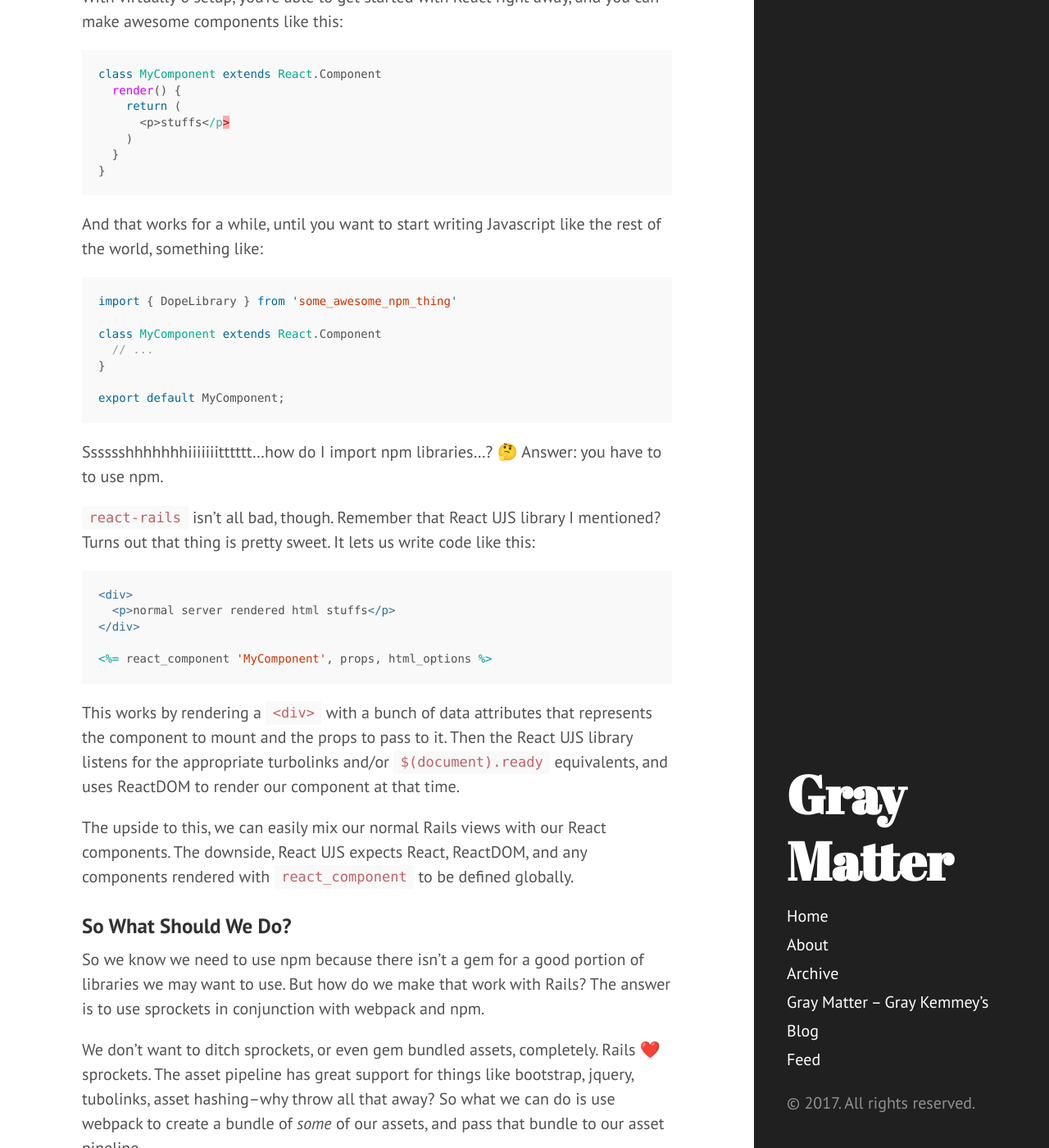
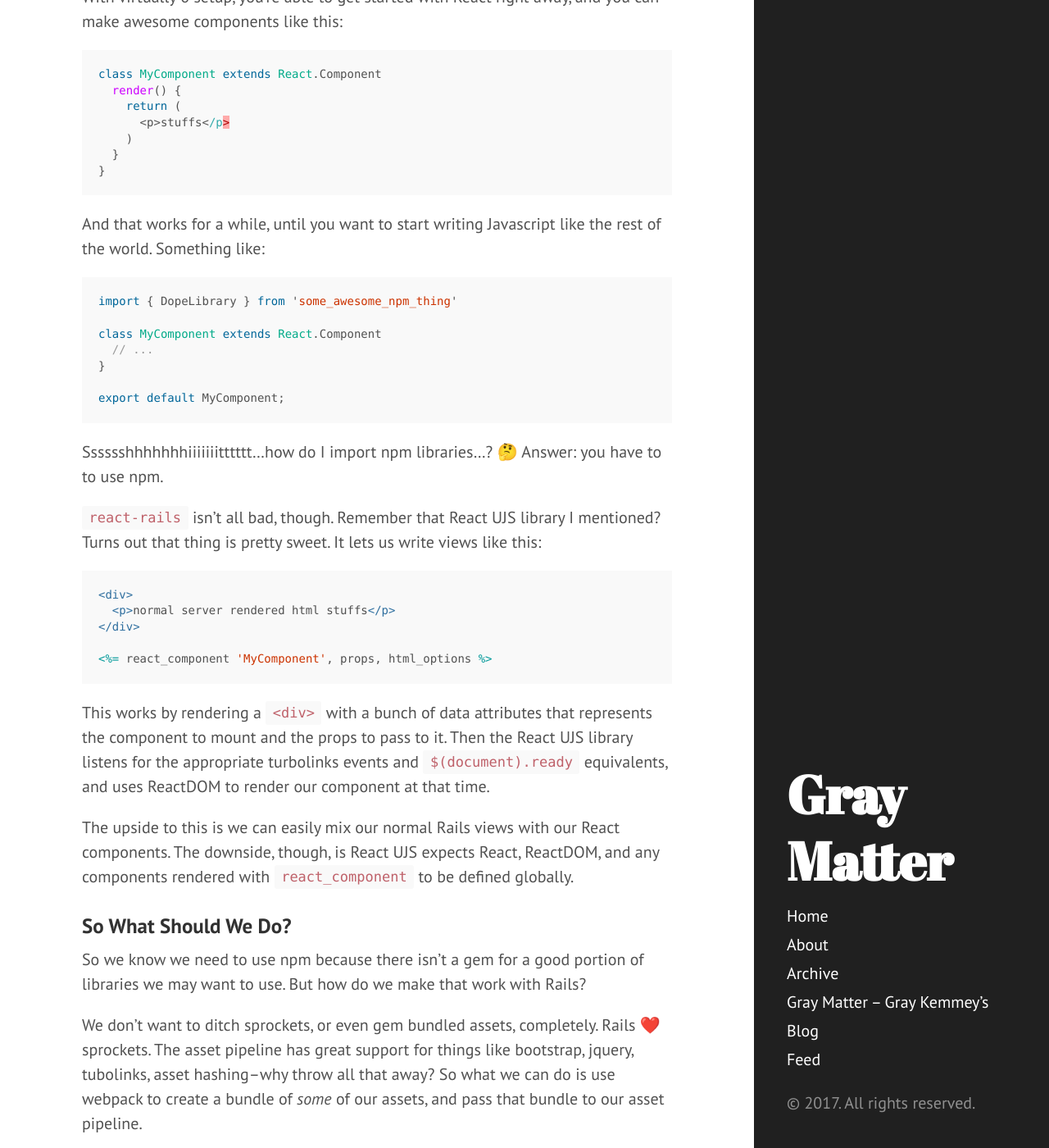
Before and after one commit to gkemmey/gray_matter, a Jekyll site: the page built from _posts/2017-01-19-how-to-use-react-with-rails.md, in a window 1280 px wide and 1400 px high, scrolled down 570 px. Shown: the whole window at 82% size. Built offline with Jekyll 4.4.1, drawn with Linux system fonts in a browser that asks for light colours; comment, search, counter and statistics services are not loaded; some of the changed text lies outside the part shown.

````diff
--- a/_posts/2017-01-19-how-to-use-react-with-rails.md
+++ b/_posts/2017-01-19-how-to-use-react-with-rails.md
@@ -26,7 +26,7 @@ class MyComponent extends React.Component
 }
 {% endhighlight %}
 
-And that works for a while, until you want to start writing Javascript like the rest of the world, something like:
+And that works for a while, until you want to start writing Javascript like the rest of the world. Something like:
 
 {% highlight javascript %}
 import { DopeLibrary } from 'some_awesome_npm_thing'
@@ -40,7 +40,7 @@ export default MyComponent;
 
 Sssssshhhhhhhiiiiiiitttttt...how do I import npm libraries...? 🤔 Answer: you have to to use npm.
 
-`react-rails` isn't all bad, though. Remember that React UJS library I mentioned? Turns out that thing is pretty sweet. It lets us write code like this:
+`react-rails` isn't all bad, though. Remember that React UJS library I mentioned? Turns out that thing is pretty sweet. It lets us write views like this:
 
 {% highlight erb %}
 <div>
@@ -50,17 +50,17 @@ Sssssshhhhhhhiiiiiiitttttt...how do I import npm libraries...? 🤔 Answer: you
 <%= react_component 'MyComponent', props, html_options %>
 {% endhighlight %}
 
-This works by rendering a `<div>` with a bunch of data attributes that represents the component to mount and the props to pass to it. Then the React UJS library listens for the appropriate turbolinks and/or `$(document).ready` equivalents, and uses ReactDOM to render our component at that time.
+This works by rendering a `<div>` with a bunch of data attributes that represents the component to mount and the props to pass to it. Then the React UJS library listens for the appropriate turbolinks events and `$(document).ready` equivalents, and uses ReactDOM to render our component at that time.
 
-The upside to this, we can easily mix our normal Rails views with our React components. The downside, React UJS expects React, ReactDOM, and any components rendered with `react_component` to be defined globally.
+The upside to this is we can easily mix our normal Rails views with our React components. The downside, though, is React UJS expects React, ReactDOM, and any components rendered with `react_component` to be defined globally.
 
 ### So What Should We Do?
 
-So we know we need to use npm because there isn't a gem for a good portion of libraries we may want to use. But how do we make that work with Rails? The answer is to use sprockets in conjunction with webpack and npm.
+So we know we need to use npm because there isn't a gem for a good portion of libraries we may want to use. But how do we make that work with Rails?
 
 We don't want to ditch sprockets, or even gem bundled assets, completely. Rails ❤️ sprockets. The asset pipeline has great support for things like bootstrap, jquery, tubolinks, asset hashing--why throw all that away? So what we can do is use webpack to create a bundle of _some_ of our assets, and pass that bundle to our asset pipeline.
 
-I built a version of the [TodoMVC](http://todomvc.com/) app using Rails, React, and Redux that you can see [running here](https://gray-matter-todomvc.herokuapp.com/) and the [code here](https://github.com/gkemmey/todomvc_react_rails).
+As an example for how to do this, I built a version of the [TodoMVC](http://todomvc.com/) app using Rails, React, and Redux that you can see [running here](https://gray-matter-todomvc.herokuapp.com/) and the [code here](https://github.com/gkemmey/todomvc_react_rails). We'll use code samples from that application in what follows.
 
 #### Get Your System Ready
 
@@ -97,6 +97,8 @@ yarn add --dev babel-core babel-loader babel-polyfill babel-preset-es2015 \
 yarn add react react-dom react-redux redux whatwg-fetch
 ```
 
+That first line is basically a handful of libraries webpack needs. The second line are libraries our application actually uses.
+
 #### The Directory Structure
 
 As a reference, here's a look at what my `assets/javascripts` directory looks like:
@@ -118,7 +120,7 @@ The biggest difference is we've added a `webpack` subfolder to put our javascrip
 //= require fetch_bundle
 {% endhighlight %}
 
-Pretty normal, but hey, what's `react_ujs` still doing there?! We're still going to use it! In fact, we still install the `react-rails` gem. This gives us access to the `render_component` helper, and  bundled version of the `react_ujs` library we can include in our `application.js`. But we're not using it to include React.
+Pretty normal, but hey, what's `react_ujs` still doing there?! We're still going to use it! In fact, we still install the `react-rails` gem. This gives us access to the `render_component` helper, and a bundled version of the `react_ujs` library we can include in our `application.js`. But we're **not** using it to include React.
 
 #### webpack.config.js
 
@@ -222,7 +224,7 @@ We can run webpack in development and watch modes with
 webpack -d --watch --config webpack.config.js
 ```
 
-This will re-generate our bundle files if we make changes to our javascript files. We needn't mess with any of the hot reloading features of webpack because rails and sprockets will grab those changes in development when we refresh our page. In fact, aside from running the above webpack command, we needn't change our normal Rails development workflow at all.
+This will re-generate our bundle files if we make changes to our Javascript files. We needn't mess with any of the hot reloading features of webpack because Rails and sprockets will grab those changes in development when we refresh our page. In fact, aside from running the above webpack command, we needn't change our normal Rails development workflow at all.
 
 ### Conclusion
 
````
Also changed, not shown: other parts of _posts/2017-01-19-how-to-use-react-with-rails.md (+4 -4 lines), public/images/2017-01-19/react_asset_directory_structure.png.
